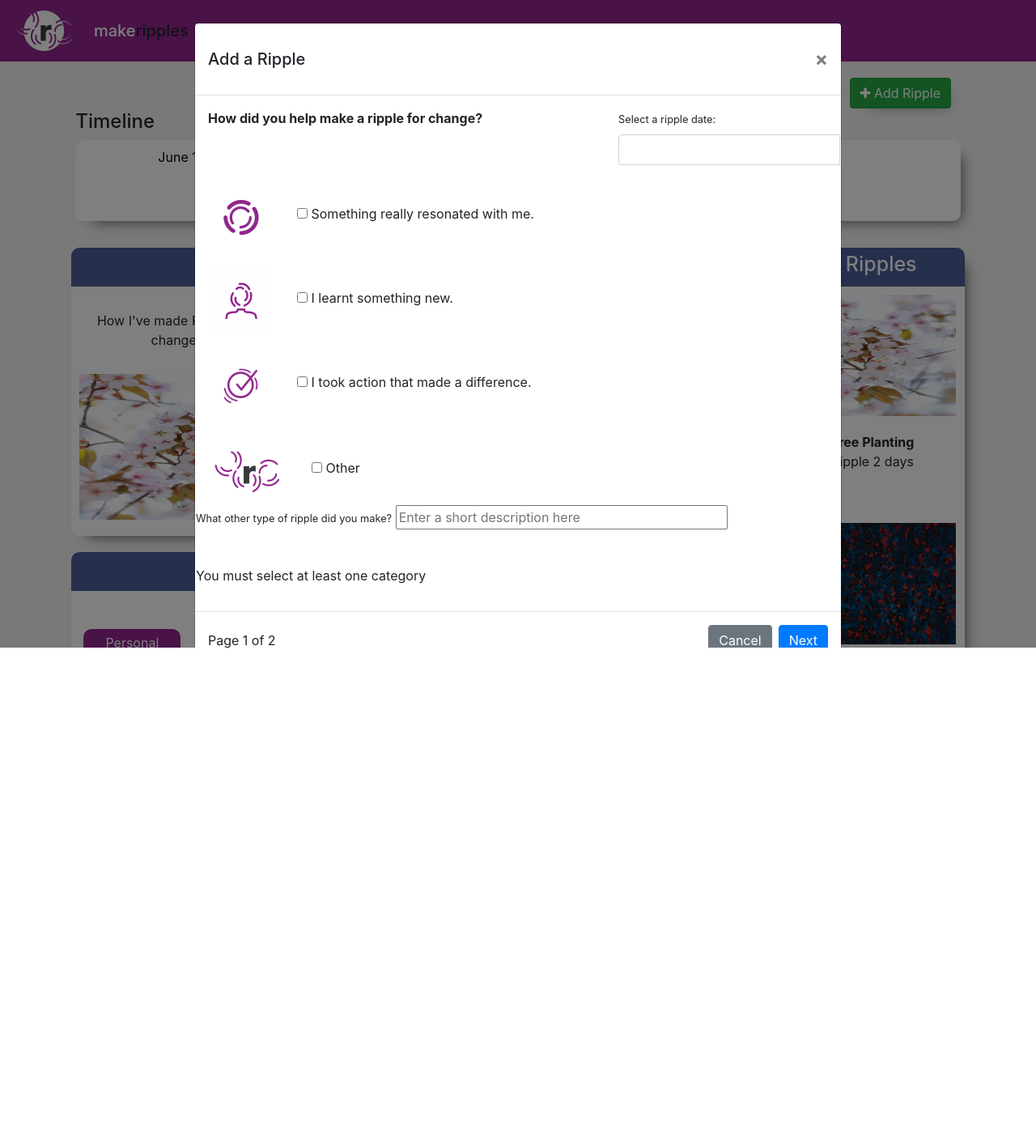
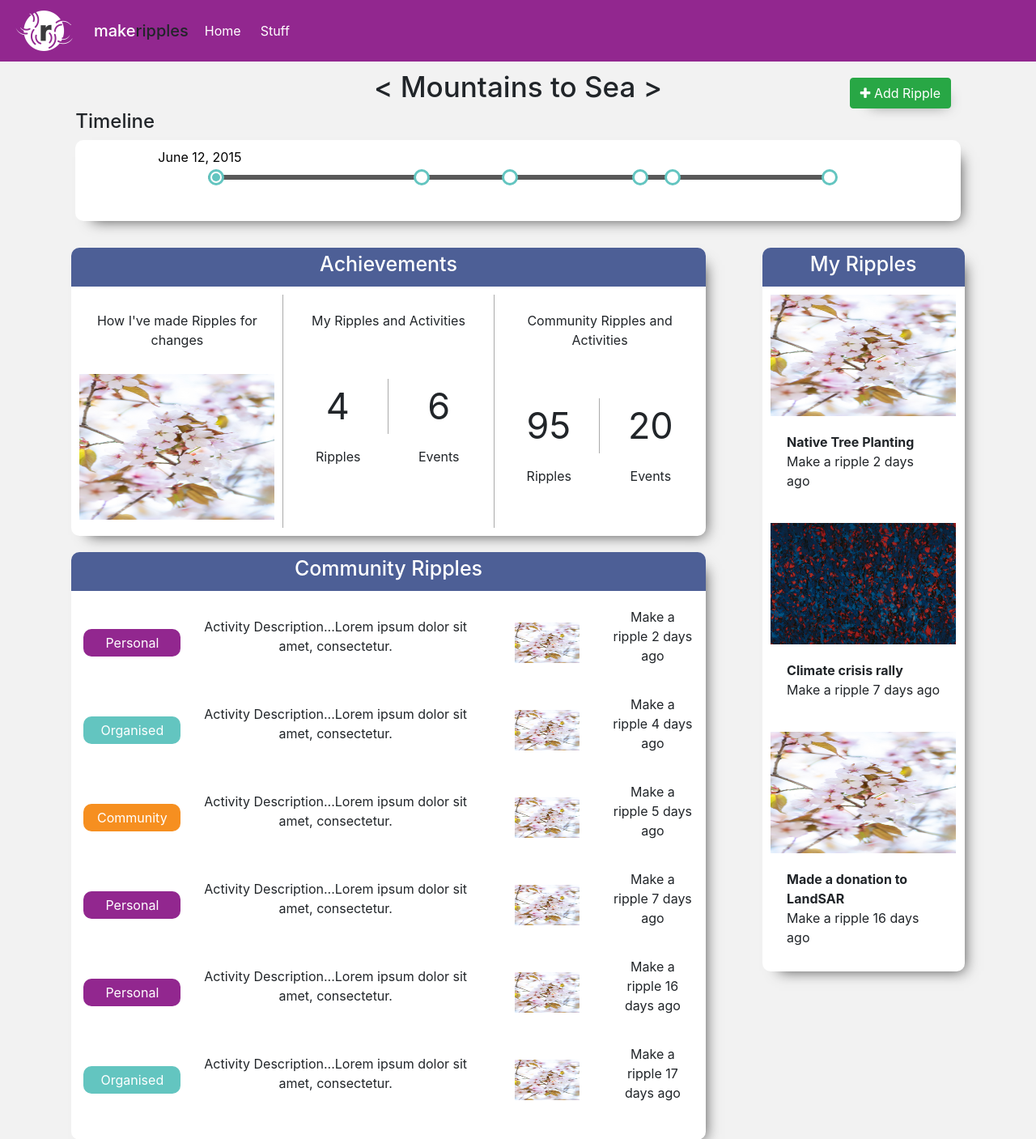
Before and after one commit to oosacker/MakeRipples, a Flask app: page /user_dashboard in a window 1280 px wide. Shown: the top 1407 px of the page at 81% size. Before the commit the page ends 800 px from the top, so only its background shows below. Run offline with Flask 2, Linux system fonts and the light colour scheme; data that the repository does not hold is empty; some libraries are stand-ins or nearby versions.

Commit message:
form attached to dashboard

```diff
--- a/static/dashboardStyle.css
+++ b/static/dashboardStyle.css
@@ -437,3 +437,62 @@
 .myRipples .card img{
     height: 150px;
 }
+
+/* STYLES COPIED IN FOR THE RIPPLE FORM MODALS*/
+/*{# set the background color of title and roudned corners #}*/
+        .ripple-forms .modal-header {
+            background-color: #91278e;
+            -webkit-border-top-left-radius: 10px;
+            -webkit-border-top-right-radius: 10px;
+            -moz-border-radius-topleft: 10px;
+            -moz-border-radius-topright: 10px;
+            border-top-left-radius: 10px;
+            border-top-right-radius: 10px;
+        }
+
+        /*{#needs to be larger than header or get white space!!!!!#}*/
+        .ripple-forms .modal-content {
+            border-radius: 15px 15px !important;
+        }
+
+        /*{#font color of modal title text#}*/
+        .ripple-forms .modal-title {
+            color: white;
+        }
+
+        /*{#close button of modal -- make it white and bigger#}*/
+        .ripple-forms .modal-header .close {
+            color: #fff;
+            opacity: 1;
+            font-size: 30px;
+            margin-top: 0;
+        }
+
+        .ripple-forms .modal-footer .btn-secondary {
+            background-color: white;
+            color: black;
+            border: 1px solid black;
+            width: 120px;
+            font-weight: bold;
+        }
+
+        .ripple-forms .modal-footer .btn-primary {
+            background-color: #91278e;
+            color: white;
+            width: 120px;
+            font-weight: bold;
+        }
+
+        /*{# datepicker stuff #}*/
+        label {
+            margin-left: 20px;
+        }
+
+        #datepicker {
+            width: 180px;
+            margin: 0 20px 20px 20px;
+        }
+
+        #datepicker > span:hover {
+            cursor: pointer;
+        }
--- a/static/formscript.js
+++ b/static/formscript.js
@@ -47,17 +47,13 @@
 
 // The code will only run if the webpage is loaded fully!!!
 jQuery(function () {
+
     $("#ripple_btn").on('click', function () {
         $("#first_form").modal();
+        ur = new user_response();
     });
 
-$("#first_form").modal();
-    // $("#activity_type_box").modal();
-    $(document).ready(function() {
-        ur = new user_response();
-    })
-
-
+    // $("#first_form").modal();
 
     let datepicker = $("#datepicker");
     datepicker.datepicker({
@@ -187,7 +183,6 @@
             send_user();
 
             clear_hide_modals()
-            ur = new user_response();
 
             fetch_data();
 
--- a/templates/user_dashboard.html
+++ b/templates/user_dashboard.html
@@ -1,6 +1,8 @@
 {% extends 'template.html' %}
 
 {% block head %}
+    <link href="https://cdnjs.cloudflare.com/ajax/libs/bootstrap-datepicker/1.3.0/css/datepicker.css" rel="stylesheet"
+          type="text/css"/>
     <link rel="stylesheet" type="text/css" href="{{ url_for('static', filename='dashboardStyle.css') }}">
     <link rel="stylesheet" type="text/css" href="{{ url_for('static', filename='rippleforms.css') }}">
     <title>Stream Summary</title>
@@ -621,5 +623,6 @@
     <script src={{ url_for('static', filename='timeline.js') }}></script>
     <script src={{ url_for('static', filename='formscript.js') }}></script>
     <script src={{ url_for('static', filename='myscript.js') }}></script>
+    <script src="https://cdnjs.cloudflare.com/ajax/libs/bootstrap-datepicker/1.3.0/js/bootstrap-datepicker.js"></script>
 
 {% endblock %}
```
